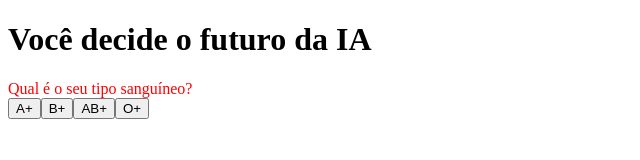
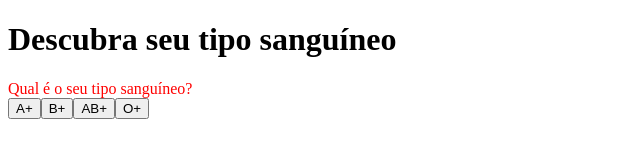
Before and after one commit to TerSilva/TrabalhoEmGrupo, a plain HTML site: page index.html in a window 1280 px wide. Shown: the whole page, without its empty margins (0-640 px from the left). Drawn offline with Linux system fonts and the light colour scheme.

Commit message:
Update index.html

```diff
--- a/index.html
+++ b/index.html
@@ -4,11 +4,11 @@
     <meta charset="UTF-8">
     <meta name="viewport" content="width=device-width, initial-scale=1.0">
     <link rel="stylesheet" href="style.css">
-    <title>Você decide o futuro da IA</title>
+    <title>Descubra seu tipo sangueíneo</title>
 </head>
 <body>
     <div class="caixa-principal">
-        <h1>Você decide o futuro da IA</h1>
+        <h1>Descubra seu tipo sanguíneo</h1>
         <div class="caixa-perguntas"></div>
         <div class="caixa-alternativas"></div>
         <div class="caixa-resultado">
```
